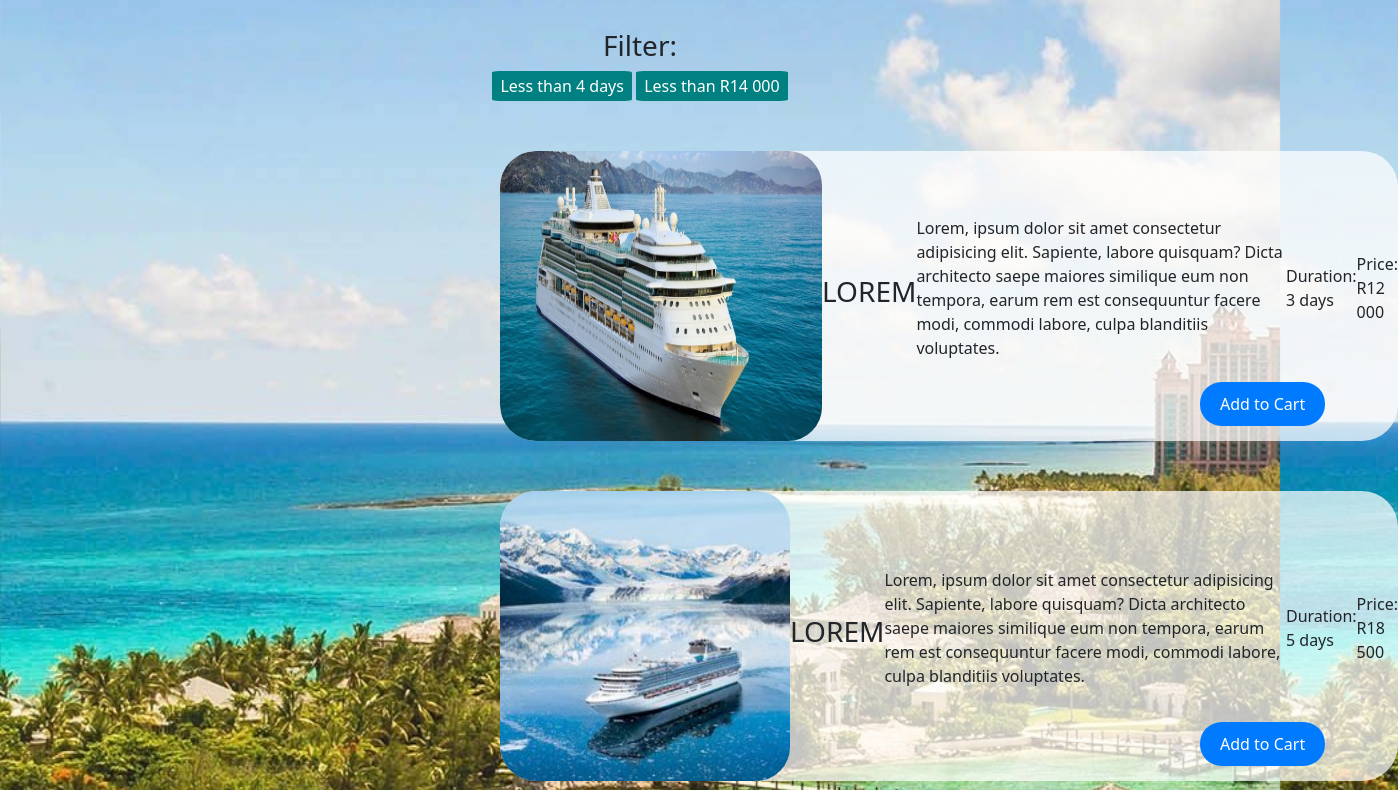
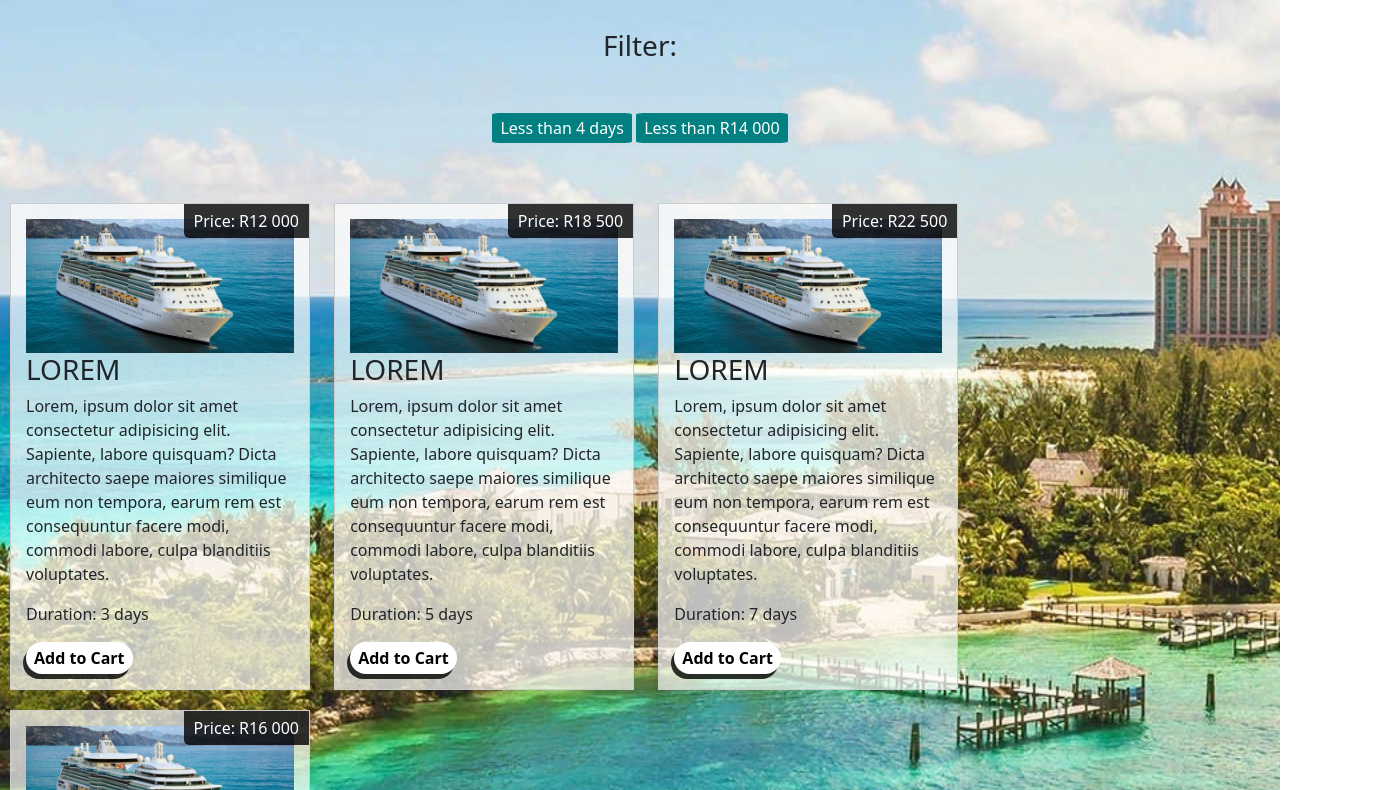
Before and after one commit to 321008Jaco/Term3_DV100_CruseShipWebsite, a plain HTML site: page pages/trips.html in a window 1280 px wide. Shown: the part 57-847 px from the top of the page, 1398 px wide, since content can reach past the window. Drawn offline with nearby package versions, Linux system fonts and the light colour scheme.

```diff
--- a/css/checkout.css
+++ b/css/checkout.css
@@ -37,3 +37,36 @@
 .nav-link:hover::before {
   transform: scaleX(1);
 }
+
+  body{
+    background-image: url("/assets/pexels-julia-kuzenkov-1974521.jpg");
+    background-position: center;
+    background-size: cover;
+  }
+
+  .custom-table {
+    background-color: rgba(0, 0, 0, 0.1);
+    border: 3px solid black;
+    color: white;
+    border-collapse: collapse;
+    width: 65%;
+    margin: 0 auto;
+    margin-top: 200px;
+  }
+
+  .custom-table th, .custom-table td {
+    padding: 8px;
+    text-align: center;
+  }
+
+  .custom-table button {
+    background-color: #ff5555;
+    border: none;
+    color: white;
+    padding: 4px 8px;
+    cursor: pointer;
+  }
+
+  .custom-table button:hover {
+    background-color: #ff3333;
+  }
--- a/css/trips.css
+++ b/css/trips.css
@@ -31,7 +31,7 @@
   }
 
   .nav-link:hover {
-    color: teal; /* Change to your preferred color */
+    color: teal;
   }
 
   .nav-link:hover::before {
@@ -42,6 +42,10 @@
     text-align: center;
     margin-top: 30px;
     margin-bottom: 50px;
+  }
+
+  .option{
+    margin-top: 50px;
   }
 
   .option button{
@@ -62,43 +66,45 @@
   }
 
   .product-card {
-    width: 898px;
-    height: 290px;
-    background-color: rgba(255, 255, 255, 0.72);
-    border-radius: 36px;
-    margin-top: 50px;
-    margin-left: 500px;
-    display: flex;
-    align-items: center;
+    background-color: rgba(255, 255, 255, 0.7);
+    border: 1px solid #ccc;
+    padding: 15px;
+    display: inline-block;
+    width: 300px;
     position: relative;
-    overflow: hidden;
+    margin: 10px;
   }
 
   .product-image {
-    width: 322px;
-    height: 290px;
-    border-radius: 34px;
+    max-width: 100%;
+  }
+
+  .product-details {
+    margin-bottom: 10px;
+  }
+
+  .product-price {
+    position: absolute;
+    top: 0;
+    right: 0;
+    background-color: rgba(0, 0, 0, 0.8);
+    color: white;
+    padding: 5px 10px;
+    border-bottom-left-radius: 5px;
   }
 
   .add-to-cart {
-    background-color: #007bff;
-    color: #fff;
-    padding: 10px 20px;
+    background-color: white;
     border: none;
-    border-radius: 21.5px;
-    margin-left: 700px;
+    color: black;
+    padding: 4px 8px;
     cursor: pointer;
-    position: absolute;
-    bottom: 15px;
-    right: 15spx;
+    border-radius: 50px;
+    box-shadow: -3px 5px rgba(0, 0, 0, 0.8);
   }
 
-  .product-card h3{
-
-
+  .add-to-cart:hover {
+    background-color: teal;
+    color: white;
+    border-radius: 50px;
   }
-
-  .product-card p{
-
-
-  }
--- a/pages/trips.html
+++ b/pages/trips.html
@@ -48,44 +48,52 @@
       </div>
 
       <div class="continer">
+        <div class="product-card">
+          <img src="/assets/IMG-1077.JPG" alt="Product" class="product-image">
+          <div class="product-details">
+            <h3>LOREM</h3>
+            <p>Lorem, ipsum dolor sit amet consectetur adipisicing elit. Sapiente, labore quisquam? Dicta architecto saepe maiores similique eum non tempora, earum rem est consequuntur facere modi, commodi labore, culpa blanditiis voluptates.</p>
+            <p class="product-duration">Duration: 3 days</p>
+          </div>
+          <p class="product-price">Price: R12 000</p>
+          <button class="add-to-cart"><b>Add to Cart</b></button>
+        </div>
 
         <div class="product-card">
           <img src="/assets/IMG-1077.JPG" alt="Product" class="product-image">
+          <div class="product-details">
             <h3>LOREM</h3>
             <p>Lorem, ipsum dolor sit amet consectetur adipisicing elit. Sapiente, labore quisquam? Dicta architecto saepe maiores similique eum non tempora, earum rem est consequuntur facere modi, commodi labore, culpa blanditiis voluptates.</p>
-          <p class="product-duration">Duration: 3 days</p>
-          <p class="product-price">Price: R12 000</p>
-          <button class="add-to-cart">Add to Cart</button>
+            <p class="product-duration">Duration: 5 days</p>
+          </div>
+          <p class="product-price">Price: R18 500</p>
+          <button class="add-to-cart"><b>Add to Cart</b></button>
         </div>
 
         <div class="product-card">
-        <img src="/assets/9c89c6c8e4280dee6a4e0fbcc4b72207.jpg" alt="Product" class="product-image">
+          <img src="/assets/IMG-1077.JPG" alt="Product" class="product-image">
+          <div class="product-details">
             <h3>LOREM</h3>
             <p>Lorem, ipsum dolor sit amet consectetur adipisicing elit. Sapiente, labore quisquam? Dicta architecto saepe maiores similique eum non tempora, earum rem est consequuntur facere modi, commodi labore, culpa blanditiis voluptates.</p>
-        <p class="product-duration">Duration: 5 days</p>
-        <p class="product-price">Price: R18 500</p>
-        <button class="add-to-cart">Add to Cart</button>
+            <p class="product-duration">Duration: 7 days</p>
+          </div>
+          <p class="product-price">Price: R22 500</p>
+          <button class="add-to-cart"><b>Add to Cart</b></button>
         </div>
 
         <div class="product-card">
-        <img src="/assets/IMG-1079.JPG" alt="Product" class="product-image">
-        <h3>LOREM</h3>
-        <p>Lorem, ipsum dolor sit amet consectetur adipisicing elit. Sapiente, labore quisquam? Dicta architecto saepe maiores similique eum non tempora, earum rem est consequuntur facere modi, commodi labore, culpa blanditiis voluptates.</p>
-        <p class="product-duration">Duration: 7 days</p>
-        <p class="product-price">Price: R22 500</p>
-        <button class="add-to-cart">Add to Cart</button>
-      </div>
-
-      <div class="product-card">
-        <img src="/assets/IMG-1081.JPG" alt="Product" class="product-image">
+          <img src="/assets/IMG-1077.JPG" alt="Product" class="product-image">
+          <div class="product-details">
             <h3>LOREM</h3>
             <p>Lorem, ipsum dolor sit amet consectetur adipisicing elit. Sapiente, labore quisquam? Dicta architecto saepe maiores similique eum non tempora, earum rem est consequuntur facere modi, commodi labore, culpa blanditiis voluptates.</p>
             <p class="product-duration">Duration: 4 days</p>
-        <p class="product-price">Price: R16 500</p>
-        <button class="add-to-cart">Add to Cart</button>
+          </div>
+          <p class="product-price">Price: R16 000</p>
+          <button class="add-to-cart"><b>Add to Cart</b></button>
         </div>
 
       </div>
+
 
 
 
```
Also changed, not shown: index.html (+1 -1 lines), pages/Checkout.html (+14 -0 lines), 1 other file. Lines whose indentation alone changed are shown as unchanged.
